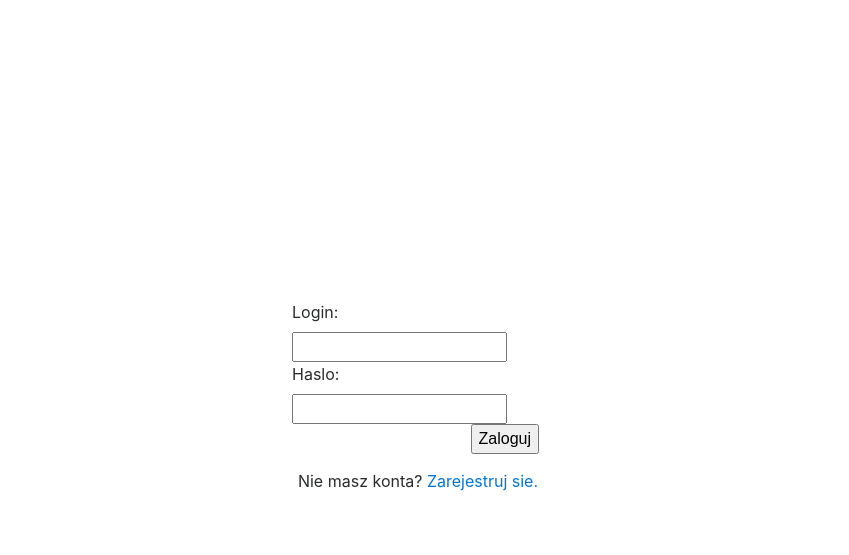
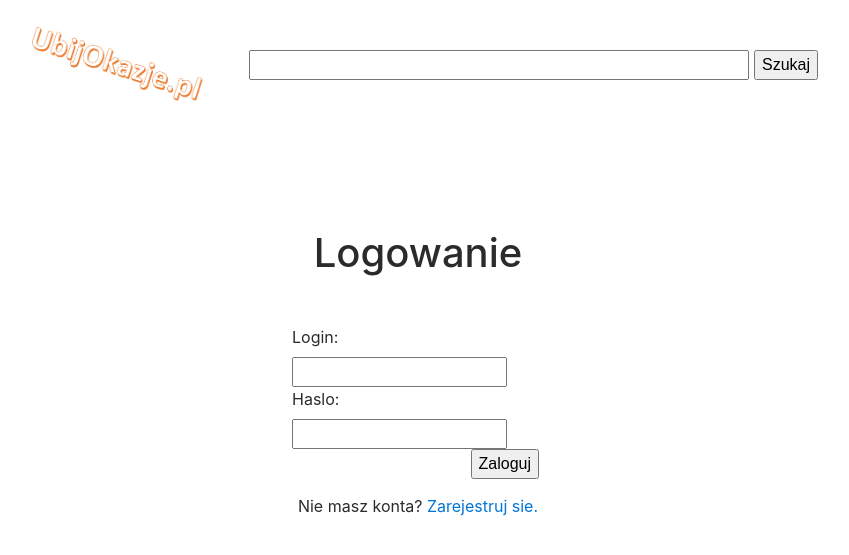
Before and after one commit to baatochan/UbijOkazje.pl, a PHP site: page /login.php in a window 1280 px wide. Shown: the top 555 px of the page, without its empty margins (222-1071 px from the left). Run offline with PHP 8.4, Linux system fonts and the light colour scheme.

Commit message:
Add search header

```diff
--- a/css/index.css
+++ b/css/index.css
@@ -18,12 +18,12 @@
 
 #searchDiv {
     padding-top: 30px;
-    padding-left: 300px;
-    padding-right: 300px;
+    margin: 0 auto;
+    width: 600px;
 }
 
 #searchBar {
-    width: 530px;
+    width: 525px;
     float: left;
 }
 
--- a/css/login.css
+++ b/css/login.css
@@ -5,7 +5,7 @@
 }
 
 #loginDiv {
-    padding-top: 300px;
+    padding-top: 100px;
     width: 252px;
     margin: 0 auto;
 
@@ -19,3 +19,8 @@
     float: right;
     margin-right: 5px;
 }
+
+h1 {
+    text-align: center;
+    margin-bottom: 50px;
+}
--- a/css/main.css
+++ b/css/main.css
@@ -1,5 +1,5 @@
 body {
-    width: 1200px;
+    width: 1000px;
     margin: 0 auto;
     position: relative;
 }
@@ -7,3 +7,15 @@ body {
 p {
     margin: 0;
 }
+
+#logoHeader {
+    width: 200px;
+}
+
+#searchHeader {
+    padding: 0 100px;
+}
+
+#searchBarHeader {
+    width: 500px;
+}
--- a/css/register.css
+++ b/css/register.css
@@ -10,7 +10,7 @@ h1 {
 }
 
 #registerDiv {
-    padding-top: 50px;
+    padding-top: 30px;
     width: 320px;
     margin: 0 auto;
 
--- a/index.php
+++ b/index.php
@@ -46,9 +46,9 @@ if (isset($_SESSION['user_login_status']) && $_SESSION['user_login_status'] == 1
 
 ?>
 <div id="searchDiv">
-    <img src="img/logo.png" alt="logo" id="logoBig">
-    <form>
-        <input id="searchBar" type="text">
+    <a href="index.php"><img src="img/logo.png" alt="logo" id="logoBig"></a>
+    <form method="get" action="search.php">
+        <input name="query" id="searchBar" type="text">
         <button id="searchButton">Szukaj</button>
     </form>
 </div>
--- a/login.php
+++ b/login.php
@@ -33,7 +33,18 @@ if (isset($_SESSION['user_login_status']) && $_SESSION['user_login_status'] == 1
     <script src="imports/bootstrap.min.js"></script>
 </head>
 <body>
+<div id="searchHeader">
+    <div style="float: left"><a href="index.php"><img src="img/logo.png" alt="logo" id="logoHeader"></a></div>
+    <div style="float: right; padding-top: 50px">
+        <form method="get" action="search.php">
+            <input name="query" id="searchBarHeader" type="text">
+            <button id="searchButtonHeader">Szukaj</button>
+        </form>
+    </div>
+    <div style="clear: both;"></div>
+</div>
 <div id="loginDiv">
+    <h1>Logowanie</h1>
     <?php
     if (isset($_POST['username']) && isset($_POST['password'])) {
         include('db-connection.php');
```
Also changed, not shown: register.php (+10 -0 lines).
